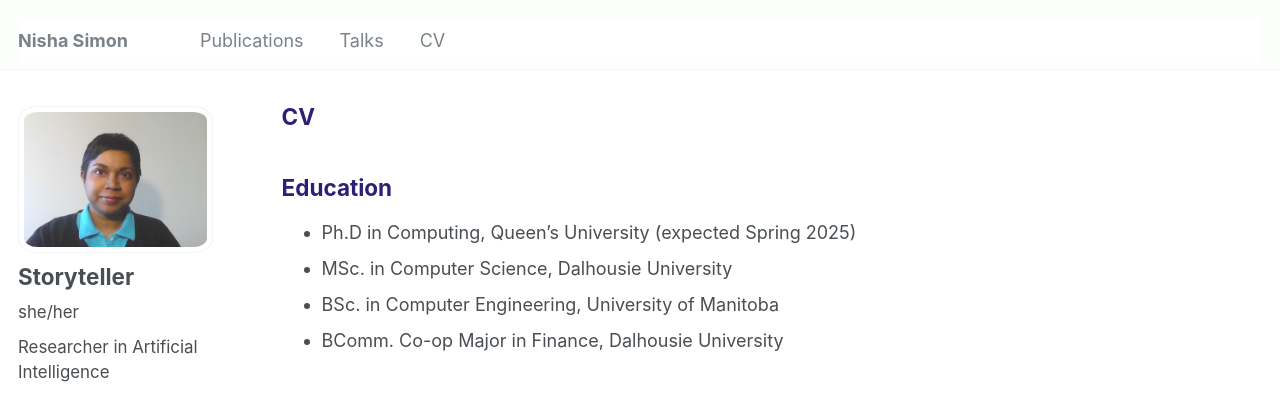
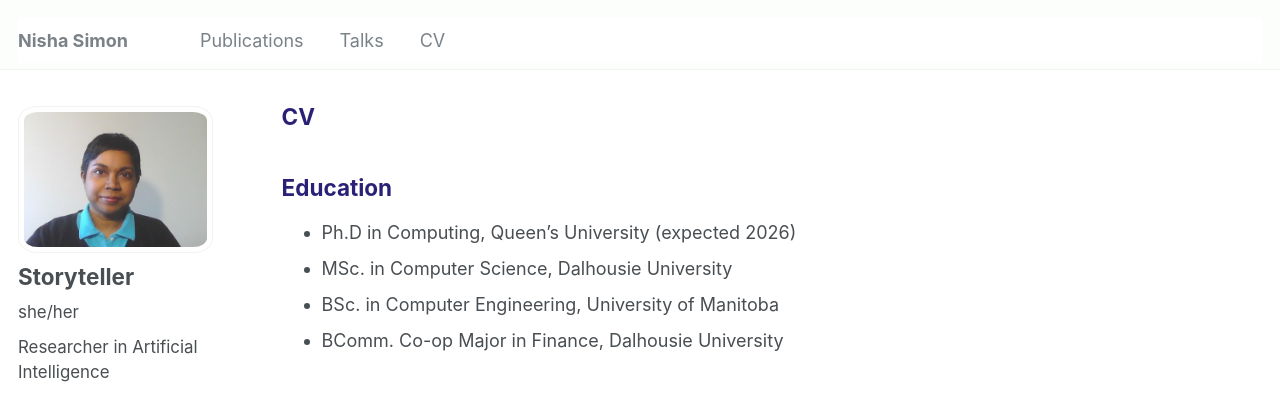
Before and after one commit to nisimon48/nisimon48.github.io, a Jekyll site: the page built from _pages/cv.md, in a window 1280 px wide and 900 px high. Shown: the top 401 px of the window. Built offline with Jekyll 4.4.1, drawn with Linux system fonts in a browser that asks for light colours; some web fonts are replaced.

Commit message:
Updating CV with new grad date

```diff
--- a/_pages/cv.md
+++ b/_pages/cv.md
@@ -13,7 +13,7 @@ Education
 ------
 <!--- Replace the above single title underline with a double underline i.e. ===== to make the title bigger  --->
 
-* Ph.D in Computing, Queen's University (expected Spring 2025)
+* Ph.D in Computing, Queen's University (expected 2026)
 * MSc. in Computer Science, Dalhousie University
 * BSc. in Computer Engineering, University of Manitoba
 * BComm. Co-op Major in Finance, Dalhousie University
```
